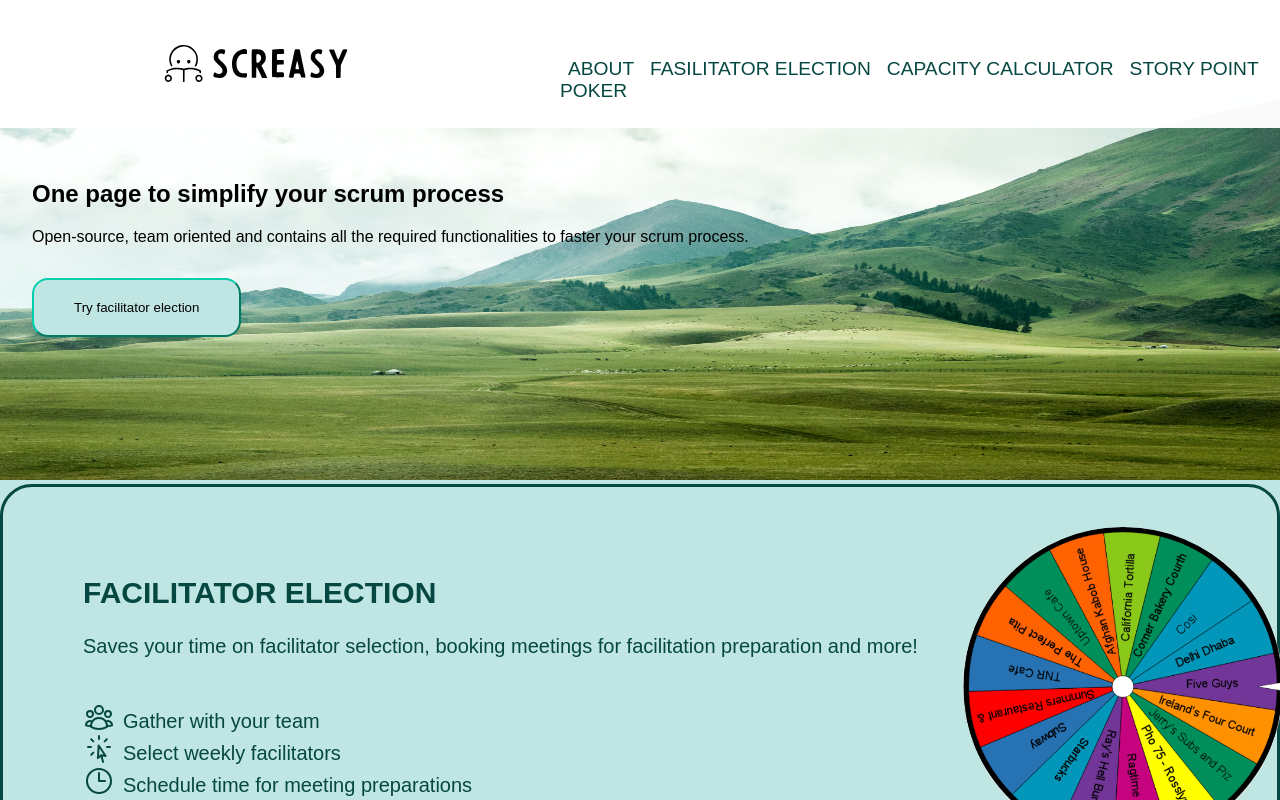
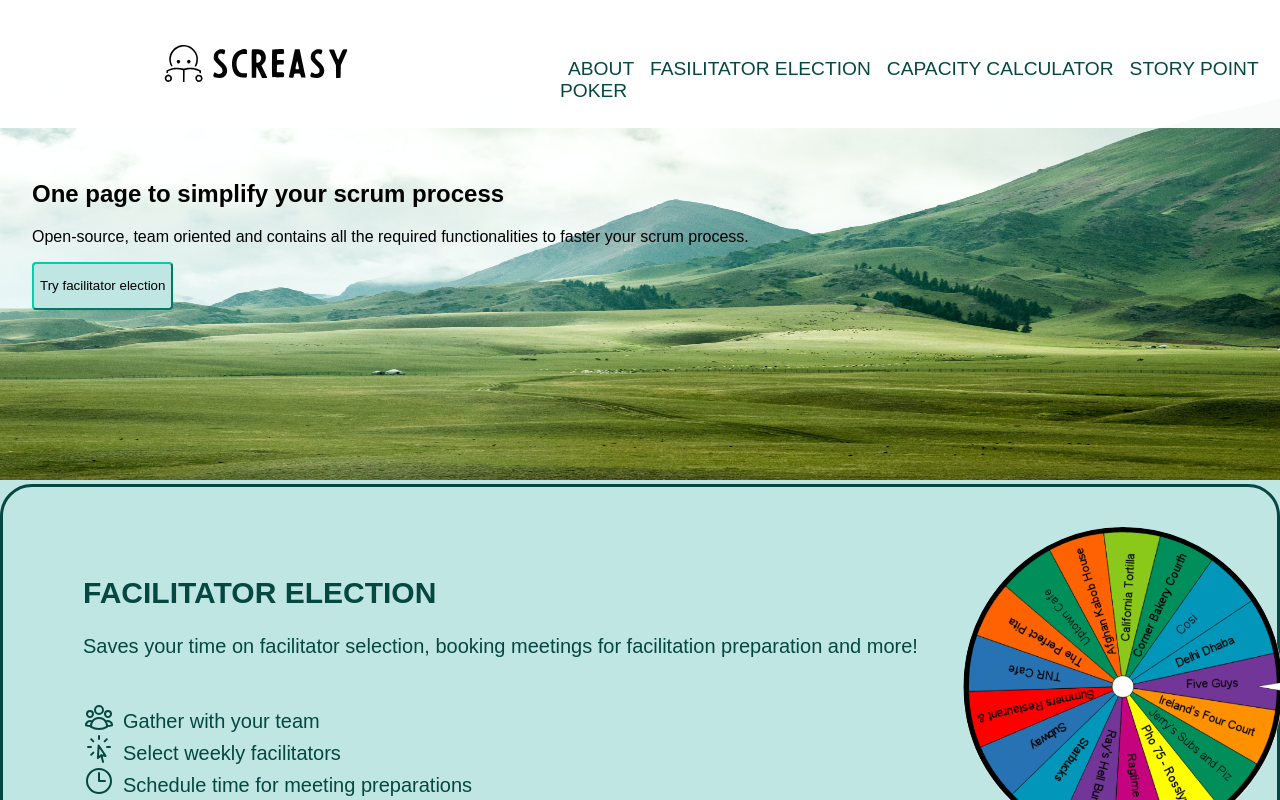
Before and after one commit to Edetuke/scrum, a React (Create React App) app: page /about in a window 1280 px wide. Shown: the top 800 px of the page. Built offline with nearby package versions, Linux system fonts and the light colour scheme.

Commit message:
added reusable button

```diff
--- a/src/Components/MainPage/About.js
+++ b/src/Components/MainPage/About.js
@@ -1,6 +1,7 @@
 import React from "react";
 import classes from "./About.module.css";
 import { useNavigate } from "react-router-dom";
+import Button from "../UI/Button";
 
 const About = () => {
   let navigate = useNavigate();
@@ -16,10 +17,9 @@ const About = () => {
         Open-source, team oriented and contains all the required functionalities
         to faster your scrum process.
       </p>
-
-      <button className={classes.button} onClick={routeChange}>
-        Try facilitator election
-      </button>
+      <div className={classes.trybtn}>
+        <Button onClick={routeChange}>Try facilitator election</Button>
+      </div>
     </div>
   );
 };
--- a/src/Components/MainPage/About.module.css
+++ b/src/Components/MainPage/About.module.css
@@ -5,13 +5,6 @@
   margin-left: 2rem;
 }
 
-.button {
+.trybtn {
   position: absolute;
-  float: right;
-  top: 100%;
-  background-color: #c0e6e3;
-  border-color: #03cdaa;
-  border-radius: 1rem;
-  padding: 20px 40px;
-  margin-top: 1rem;
 }
--- a/src/Components/Modal.module.css
+++ b/src/Components/Modal.module.css
@@ -1,22 +1,12 @@
-.backdrop {
-  position: fixed;
-  top: 0;
-  left: 0;
-  width: 100%;
-  height: 100vh;
-  z-index: 20;
-  background-color: rgba(0, 0, 0, 0.75);
-}
-
 .modal {
   position: fixed;
   top: 20vh;
   left: 5%;
   width: 90%;
-  background-color: white;
+  background-color: #c0e6e3;
   padding: 1rem;
-  border-radius: 14px;
-  box-shadow: 0 2px 8px rgba(0, 0, 0, 0.25);
+  border: 0.1rem solid #054741;
+  border-radius: 0.8rem;
   z-index: 30;
   animation: slide-down 300ms ease-out forwards;
 }
--- a/src/Components/ModalForm.js
+++ b/src/Components/ModalForm.js
@@ -1,5 +1,7 @@
 import Modal from "./Modal";
 import { useState } from "react";
+import Button from "./UI/Button";
+import classes from "./ModalForm.module.css";
 
 const ModalForm = (props) => {
   const [name, setName] = useState();
@@ -18,17 +20,21 @@ const ModalForm = (props) => {
       <form onSubmit={submitHandler}>
         <h2>Enter your user name</h2>
         <input
+          className={classes.input}
           type="username"
           id="username"
           onChange={userNameChangeHandler}
           defaultValue={name}
         />
-        <button type="submit" disabled={!name}>
-          Save
-        </button>
-        <button type="button" onClick={props.onClose}>
-          Cancel
-        </button>
+        <div className={classes.button}>
+          <Button type="submit" disabled={!name}>
+            Save
+          </Button>
+          &nbsp;
+          <Button type="button" onClick={props.onClose}>
+            Cancel
+          </Button>
+        </div>
       </form>
     </Modal>
   );
--- /dev/null
+++ b/src/Components/ModalForm.module.css
@@ -0,0 +1,9 @@
+.input {
+  border-radius: 0.25rem;
+  margin-bottom: 0.5rem;
+  border-color: #03cdaa;
+}
+
+.button {
+  display: flex;
+}
--- a/src/Components/Navigation/UserLogin.js
+++ b/src/Components/Navigation/UserLogin.js
@@ -1,5 +1,6 @@
 import classes from "./UserLogin.module.css";
 import { useState, useEffect } from "react";
+import Button from "../UI/Button";
 
 const UserLogin = (props) => {
   const [username, setUsername] = useState();
@@ -12,7 +13,8 @@ const UserLogin = (props) => {
     return;
   } else {
     return (
-      <button className={classes.user} onClick={props.onClick}>
+      <div className={classes.userbutton}>
+        <Button onClick={props.onClick}>
           <svg
             xmlns="http://www.w3.org/2000/svg"
             fill="none"
@@ -28,7 +30,8 @@ const UserLogin = (props) => {
             />
           </svg>
           <p>{username}</p>
-      </button>
+        </Button>
+      </div>
     );
   }
 };
--- a/src/Components/Navigation/UserLogin.module.css
+++ b/src/Components/Navigation/UserLogin.module.css
@@ -1,13 +1,15 @@
 .usericon {
   width: 2rem;
   height: 2rem;
-  margin-right: 1rem;
 }
 
-.user {
-  display: flex;
+.userbutton {
   margin-bottom: 4rem;
-  align-items: center;
-  margin-left: 37rem;
-  color: #054741;
+  position: relative;
+  padding: 40rem;
+  width: auto;
 }
+
+.userbutton p {
+  text-transform: uppercase;
+}
--- /dev/null
+++ b/src/Components/UI/Button.js
@@ -0,0 +1,16 @@
+import classes from "./Button.module.css";
+
+const Button = (props) => {
+  return (
+    <button
+      className={classes.button}
+      type={props.type}
+      disabled={props.disabled}
+      onClick={props.onClick}
+    >
+      {props.children}
+    </button>
+  );
+};
+
+export default Button;
--- /dev/null
+++ b/src/Components/UI/Button.module.css
@@ -0,0 +1,18 @@
+.button {
+  background-color: #c0e6e3;
+  border-color: #03cdaa;
+  border-radius: 0.25rem;
+  display: flex;
+  height: 3rem;
+  width: auto;
+  align-items: center;
+}
+
+.button:hover,
+.button:active {
+  background: #03cdaa;
+}
+
+.button:focus {
+  outline: none;
+}
```
Lines whose indentation alone changed are shown as unchanged.
